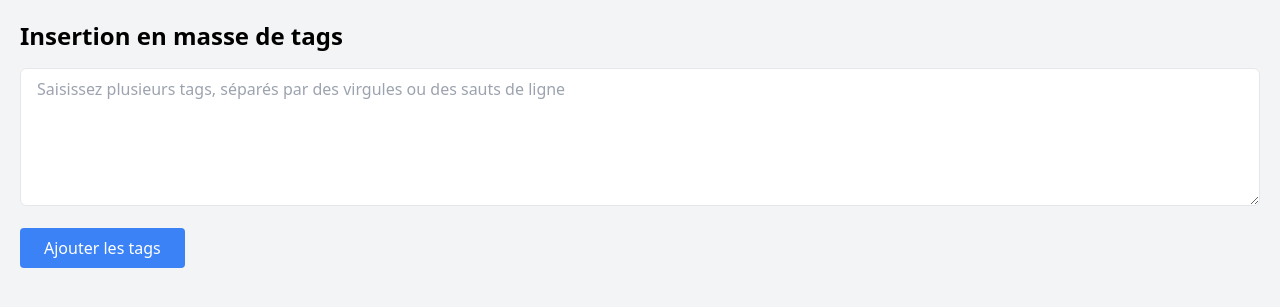
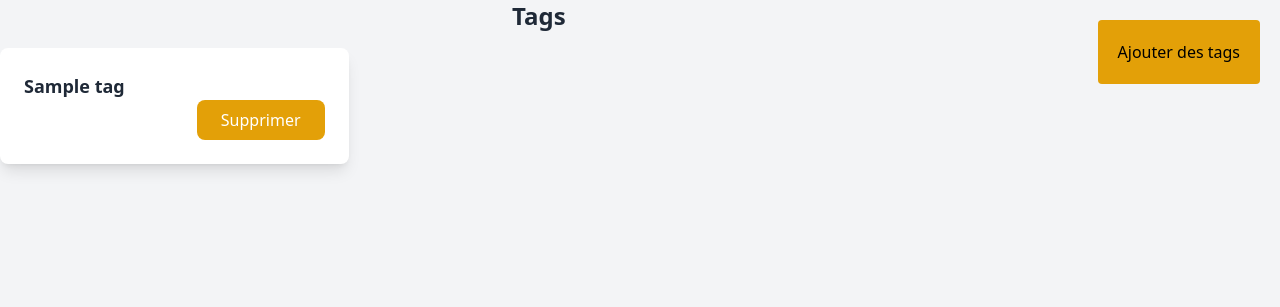
Before and after one commit to samirakibous/plateformeEducationEnLigne, a PHP site: page /tags.php in a window 1280 px wide. Shown: the part 72-379 px from the top of the page. Run offline with PHP 8.4, Linux system fonts and the light colour scheme; the visitor is signed in with stand-in values (Sample User, id 1); tables that the repository leaves empty or names only in its code hold one stand-in row (values such as "Sample post"); some libraries are stand-ins or nearby versions.

Commit message:
PDCEL-16 add delete tag

```diff
--- a/Tag.php
+++ b/Tag.php
@@ -94,4 +94,17 @@ class Tag extends Db
 
         return $existingTags;
     }
+
+    public function getAllTags(){
+        $sql = "SELECT * FROM tags";
+        $stmt = $this->conn->prepare($sql);
+        $stmt->execute();
+        return $stmt->fetchAll(PDO::FETCH_ASSOC);
+    }
+    public function deleteTag($id){
+        $sql = "DELETE FROM tags WHERE tag_id = :id";
+        $stmt = $this->conn->prepare($sql);
+        $result = $stmt->execute(['id' => $id]);
+        return $result;
+    }
 }
--- a/tags.php
+++ b/tags.php
@@ -1,32 +1,39 @@
 <?php
 require_once 'db.php';
 require_once 'User.php';
-require_once 'demande.php';
+require_once 'Tag.php';
 session_start();
+
 if (isset($_SESSION['role'])) {
     $role = $_SESSION['role'];
 } else {
     $role = 'visiteur';
 }
+
 $user = new User();
 $users = $user->getAllUsers();
 
-?>
-<?php if ($role === 'admin') { ?>
+if ($role === 'admin') { ?>
 <!DOCTYPE html>
 <html lang="fr">
 
 <head>
     <meta charset="UTF-8">
-        <meta name="viewport" content="width= device-width, initial-scale=1.0">
-        <title>Youdemy - Accueil</title>
+    <meta name="viewport" content="width=device-width, initial-scale=1.0">
+    <title>Youdemy - Tags</title>
     <script src="https://cdn.tailwindcss.com"></script>
 </head>
 
 <body class="bg-gray-100">
-        <?php require_once 'header.php' ?>
-<div class="container mx-auto p-5">
-    <h2 class="text-2xl font-bold mb-4">Insertion en masse de tags</h2>
+    <?php require_once 'header.php'; ?>
+
+    <!-- Bouton pour ouvrir le formulaire d'ajout de tags -->
+    <button id="openFormTag" class="text-black p-5 rounded float-right m-5 bg-[#E3A008]">Ajouter des tags</button>
+
+    <!-- Formulaire d'insertion en masse de tags -->
+    <div id="addTag" class="fixed hidden inset-0 bg-black bg-opacity-50 flex items-center justify-center z-50">
+        <div class="bg-white rounded-lg shadow-md p-6 w-full max-w-md">
+            <h2 class="text-xl font-bold mb-4 text-gray-800">Insertion en masse de tags</h2>
             <form method="POST" action="bulk_insert_tags.php">
                 <div class="mb-4">
                     <textarea
@@ -36,12 +43,51 @@ $users = $user->getAllUsers();
                         class="w-full px-4 py-2 border rounded-md focus:outline-none focus:ring-2 focus:ring-blue-500 focus:border-transparent"
                     ></textarea>
                 </div>
+                <input type="hidden" name="action" value="add">
                 <button type="submit" class="bg-blue-500 text-white px-6 py-2 rounded hover:bg-blue-600">
                     Ajouter les tags
                 </button>
+                <button type="button" id="closeFormTag" class="ml-2 bg-gray-500 text-white px-6 py-2 rounded hover:bg-gray-600">
+                    Annuler
+                </button>
             </form>
         </div>
+    </div>
+
+    <!-- Liste des tags -->
+    <h1 class="text-2xl font-bold text-center mb-4 text-gray-800">Tags</h1>
+    <div class="grid grid-cols-3 gap-4">
+        <?php
+        $tag = new Tag();
+        $tags = $tag->getAllTags(); // Récupérer tous les tags depuis la base de données
+        foreach ($tags as $tag) { // Utiliser $tags correctement
+            echo '<div class="bg-white shadow-lg rounded-lg p-6">';
+            echo '<h2 class="text-lg font-bold text-gray-800">' . htmlspecialchars($tag['tag_name']) . '</h2>';
+            echo '<form action="bulk_insert_tags.php" method="POST">';
+            echo '<input type="hidden" name="tag_id" value="' . htmlspecialchars($tag['tag_id']) . '">';
+            echo '<button type="submit" class="bg-[#E3A008] text-white px-6 py-2 rounded-lg hover:bg-[#c58f07] transition float-right">Supprimer</button>';
+            echo '</form>';
+            echo '</div>';
+        }
+        ?>
+    </div>
+
+    <!-- Script JavaScript pour gérer l'affichage du formulaire -->
+    <script>
+        const addTag = document.getElementById('addTag');
+        const openFormTag = document.getElementById('openFormTag');
+        const closeFormTag = document.getElementById('closeFormTag');
+
+        openFormTag.addEventListener('click', () => {
+            addTag.classList.remove('hidden');
+        });
+
+        closeFormTag.addEventListener('click', () => {
+            addTag.classList.add('hidden');
+        });
+    </script>
 </body>
+
 </html>
 <?php
 } else {
```
Also changed, not shown: bulk_insert_tags.php (+11 -8 lines). Lines whose indentation alone changed are shown as unchanged.
